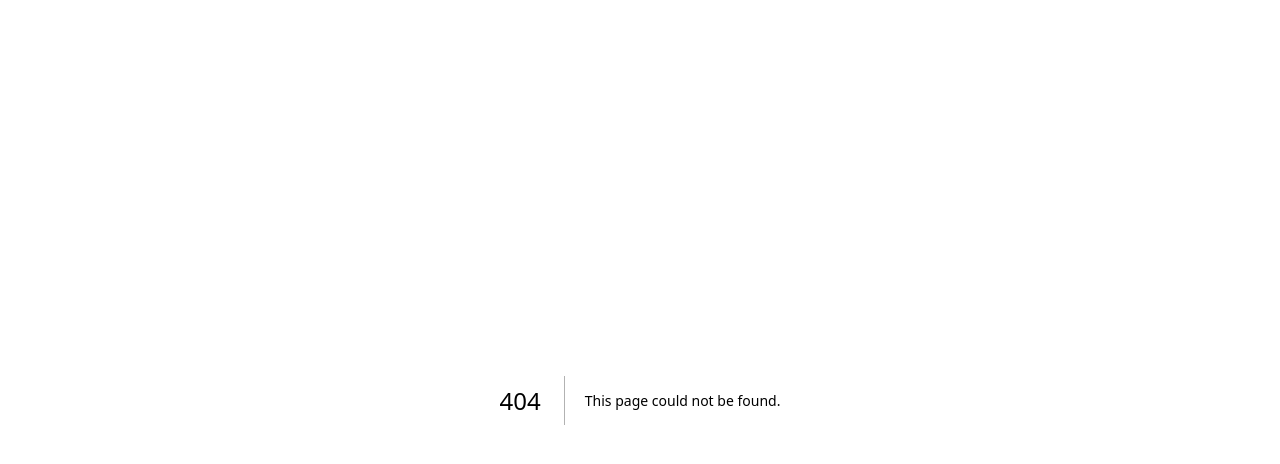
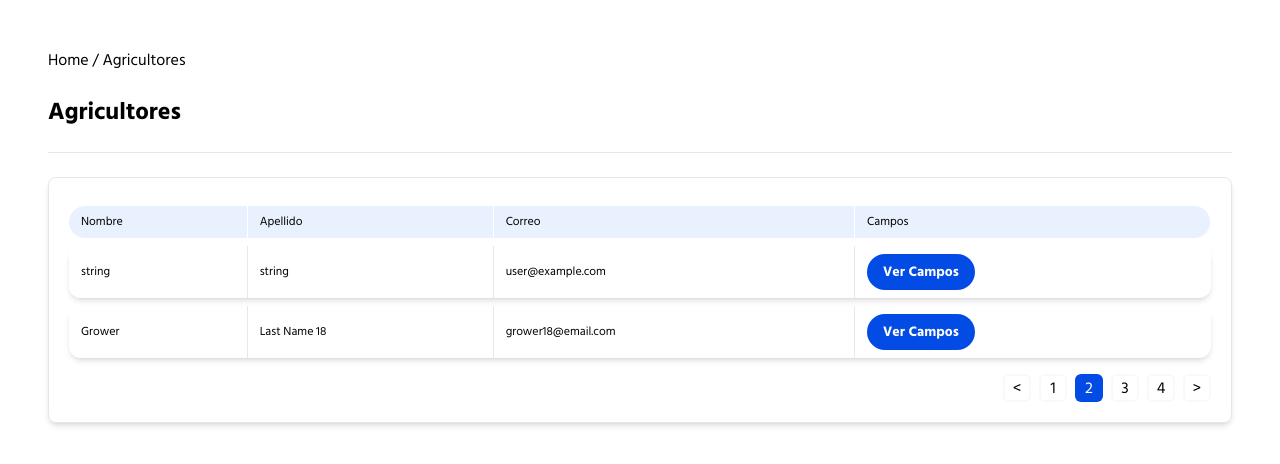
Before and after one commit to LeoCaprile/onesta-farm, a Next.js app: page /farmers in a window 1280 px wide. Before the commit this address had no page. Shown: the top 464 px of the page. Built offline with nearby package versions, Linux system fonts and the light colour scheme.

Commit message:
:sparkles: (pages): Added farmers page with mock data

```diff
--- /dev/null
+++ b/src/Routes/index.ts
@@ -0,0 +1,8 @@
+import { Route } from '@interfaces/route';
+
+export const routes: Array<Route> = [
+  {
+    path: '/farmers',
+    name: 'Agricultores',
+  },
+];
--- /dev/null
+++ b/src/interfaces/farmers.ts
@@ -0,0 +1,21 @@
+export interface Farm {
+  id: string;
+  name: string;
+  address: string;
+}
+
+export interface Farmer {
+  id: string;
+  name: string;
+  lastName: string;
+  email: string;
+  farms: Farm[];
+}
+
+export interface AdaptedFarmer {
+  id: string;
+  name: string;
+  lastName: string;
+  email: string;
+  farms: Farm[];
+}
--- /dev/null
+++ b/src/pages/farmers/index.tsx
@@ -0,0 +1,157 @@
+import Breadcrumb from '@UI/Breadcrumb';
+import Button from '@UI/Button';
+import Card from '@UI/Card';
+import Container from '@UI/Container';
+import Divider from '@UI/Divider';
+import Layout from '@UI/Layout';
+import Modal from '@UI/Modal';
+import Pagination from '@UI/Pagination';
+import Table from '@UI/Table';
+import { AdaptedFarmer } from '@interfaces/farmers';
+import { Farm } from '@interfaces/harvests';
+import { TableHeaders } from '@interfaces/table';
+import { useState } from 'react';
+import { routes } from 'src/Routes';
+
+export default function FarmersPage() {
+  const [openModal, setOpenModal] = useState<boolean>(false);
+  const [selectedFarmer, setSelectedFarmer] = useState<AdaptedFarmer>();
+
+  const tableHeaders: Array<TableHeaders<AdaptedFarmer>> = [
+    {
+      key: 'name',
+      name: 'Nombre',
+    },
+    {
+      key: 'lastName',
+      name: 'Apellido',
+    },
+    {
+      key: 'email',
+      name: 'Correo',
+    },
+    {
+      key: 'farms',
+      name: 'Campos',
+      render: (row) => (
+        <Button
+          onClick={() => {
+            setSelectedFarmer(row);
+            setOpenModal(true);
+          }}
+        >
+          Ver Campos
+        </Button>
+      ),
+    },
+  ];
+
+  const farmsTableHeaders: Array<TableHeaders<Farm>> = [
+    {
+      key: 'name',
+      name: 'Nombre',
+    },
+    {
+      key: 'address',
+      name: 'Dirección',
+    },
+  ];
+
+  const dataSource: AdaptedFarmer[] = [
+    {
+      id: '5e9eb8b7-3618-45c2-9cee-9f86879b26bb',
+      name: 'string',
+      lastName: 'string',
+      email: 'user@example.com',
+      farms: [
+        {
+          id: '9a5d5d5b-aa08-44b3-9f59-395b52694bb1',
+          name: 'string',
+          address: 'string',
+        },
+      ],
+    },
+    {
+      id: '425cee53-a3fe-4fb3-91b6-bf774ff69020',
+      name: 'Grower',
+      lastName: 'Last Name 18',
+      email: 'grower18@email.com',
+      farms: [
+        {
+          id: '085f0f27-0c6e-4414-a316-8c5ee28f654e',
+          name: 'Grower Farm 5-18',
+          address: 'Farm 5, Country 18',
+        },
+        {
+          id: 'd1e26efa-c263-4528-9f9d-c8cba4932885',
+          name: 'Grower Farm 4-18',
+          address: 'Farm 4, Country 18',
+        },
+        {
+          id: '8862172a-107a-46fa-a866-77693fece3ec',
+          name: 'Grower Farm 3-18',
+          address: 'Farm 3, Country 18',
+        },
+        {
+          id: 'e998ba72-3219-4d10-8627-3e138d674125',
+          name: 'Grower Farm 2-18',
+          address: 'Farm 2, Country 18',
+        },
+        {
+          id: '8b57884a-3627-483c-823e-dbd35089a920',
+          name: 'Grower Farm 1-18',
+          address: 'Farm 1, Country 18',
+        },
+        {
+          id: 'ac7f7f72-db89-4d4b-bd90-c9a5269d5e08',
+          name: 'Grower Farm 6-18',
+          address: 'Farm 6, Country 18',
+        },
+      ],
+    },
+  ];
+
+  return (
+    <Layout
+      title="Agricultores ~ Onesta Farm"
+      description="Information about our farmers"
+    >
+      <Container className="p-12">
+        <div>
+          <Breadcrumb routes={routes} />
+          <div className="flex justify-between items-center">
+            <h1 className="text-2xl font-bold my-6">Agricultores</h1>
+          </div>
+        </div>
+
+        <Divider />
+
+        <Card className="my-6 overflow-y-auto">
+          <Table dataSource={dataSource} tableHeaders={tableHeaders} />
+          <div className="flex justify-end mt-2">
+            <Pagination count={32} onChange={() => {}} selectedPage={2} />
+          </div>
+        </Card>
+
+        <Modal
+          open={openModal}
+          setOpenModal={setOpenModal}
+          title={
+            'Campos de ' + selectedFarmer?.name + ' ' + selectedFarmer?.lastName
+          }
+        >
+          <Table
+            dataSource={selectedFarmer?.farms || []}
+            tableHeaders={farmsTableHeaders}
+          />
+        </Modal>
+      </Container>
+    </Layout>
+  );
+}
+
+export function getServerSideProps() {
+  return {
+    props: {},
+  };
+}
```
